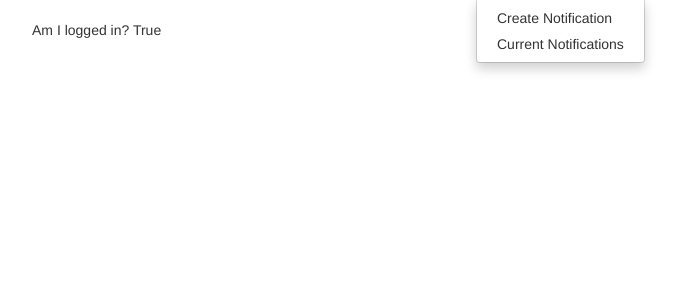
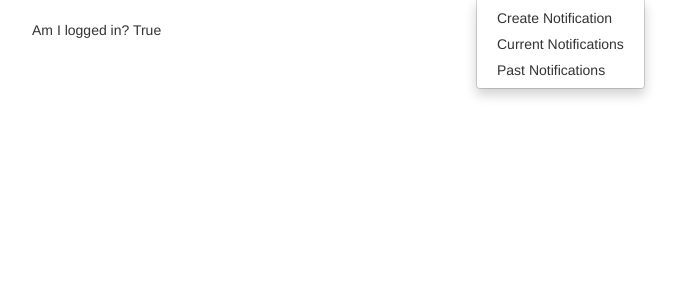
Before and after one commit to justKnoWhere/knowhere, a Django app: page / in a window 1280 px wide. Shown: the part 51-351 px from the top of the page, without its empty margins (23-702 px from the left). Run offline with Django 3.2, Linux system fonts and the light colour scheme; the visitor is signed in with stand-in values (Sample User, id 1); some libraries are stand-ins or nearby versions.

Commit message:
KW-10 Past notifications can now be displayed

```diff
--- a/website/templates/website/_navigation.html
+++ b/website/templates/website/_navigation.html
@@ -24,6 +24,7 @@
             <ul class="dropdown-menu">
               <li><a href="{% url 'notification_new' %}">Create Notification</a></li>
               <li><a href="{% url 'notifications_current' %}">Current Notifications</a></li>
+              <li><a href="{% url 'notifications_past' %}">Past Notifications</a></li>
             </ul>
         </li>
         <li>
--- a/website/urls.py
+++ b/website/urls.py
@@ -11,5 +11,6 @@ urlpatterns = [
     url(r'^notification/new/$', views.notification_new, name='notification_new'),
     url(r'^notification/(?P<pk>[0-9]+)/$', views.notification_detail, name='notification_detail'),
     url(r'^notifications/current/$', views.notifications_current, name='notifications_current'),
+    url(r'^notifications/past/$', views.notifications_past, name='notifications_past'),
     url(r'^user/(?P<username>\w+)/$', views.user_profile, name='user_profile'),
 ]
--- a/website/views.py
+++ b/website/views.py
@@ -89,6 +89,16 @@ def notifications_current(request):
     return render(request, 'website/notifications.html', {'notifications': notifications})
 
 
+def notifications_past(request):
+    now = datetime.datetime.now()
+    notifications = Notification.objects.filter(
+                                            user=request.user
+                                        ).filter(
+                                            Q(date=now.date(),time__lte=now.time())|Q(date__lt=now.date())
+                                        ).order_by('-date')
+    return render(request, 'website/notifications.html', {'notifications': notifications})
+
+
 def user_profile(request, username):
     user = User.objects.get(username=username)
     return render(request, 'website/user_profile.html', {'user': user})
```
